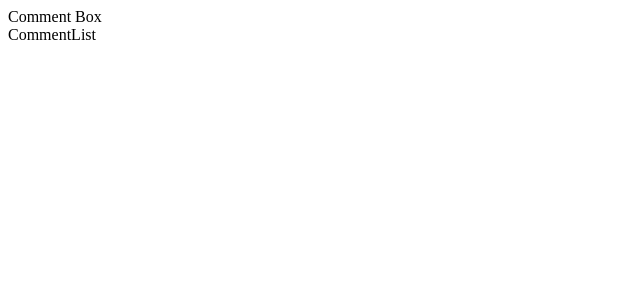
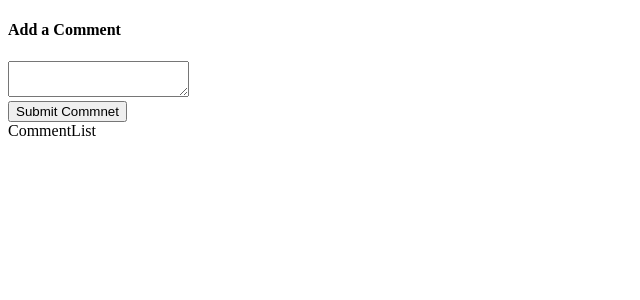
Before and after one commit to 21Ovi/React-Redux-Testing-App, a React (Create React App) app: page / in a window 1280 px wide. Shown: the top 300 px of the page, without its empty margins (0-640 px from the left). Built offline with nearby package versions, Linux system fonts and the light colour scheme.

Commit message:
comment box turned into class based component

```diff
--- a/src/components/CommentBox.js
+++ b/src/components/CommentBox.js
@@ -1,7 +1,16 @@
-import React from "react";
+import React, { Component } from "react";
 
-const CommentBox = () => {
-  return <div>Comment Box</div>;
-};
-
+class CommentBox extends Component {
+  render() {
+    return (
+      <form>
+        <h4>Add a Comment</h4>
+        <textarea />
+        <div>
+          <button>Submit Commnet</button>
+        </div>
+      </form>
+    );
+  }
+}
 export default CommentBox;
```
